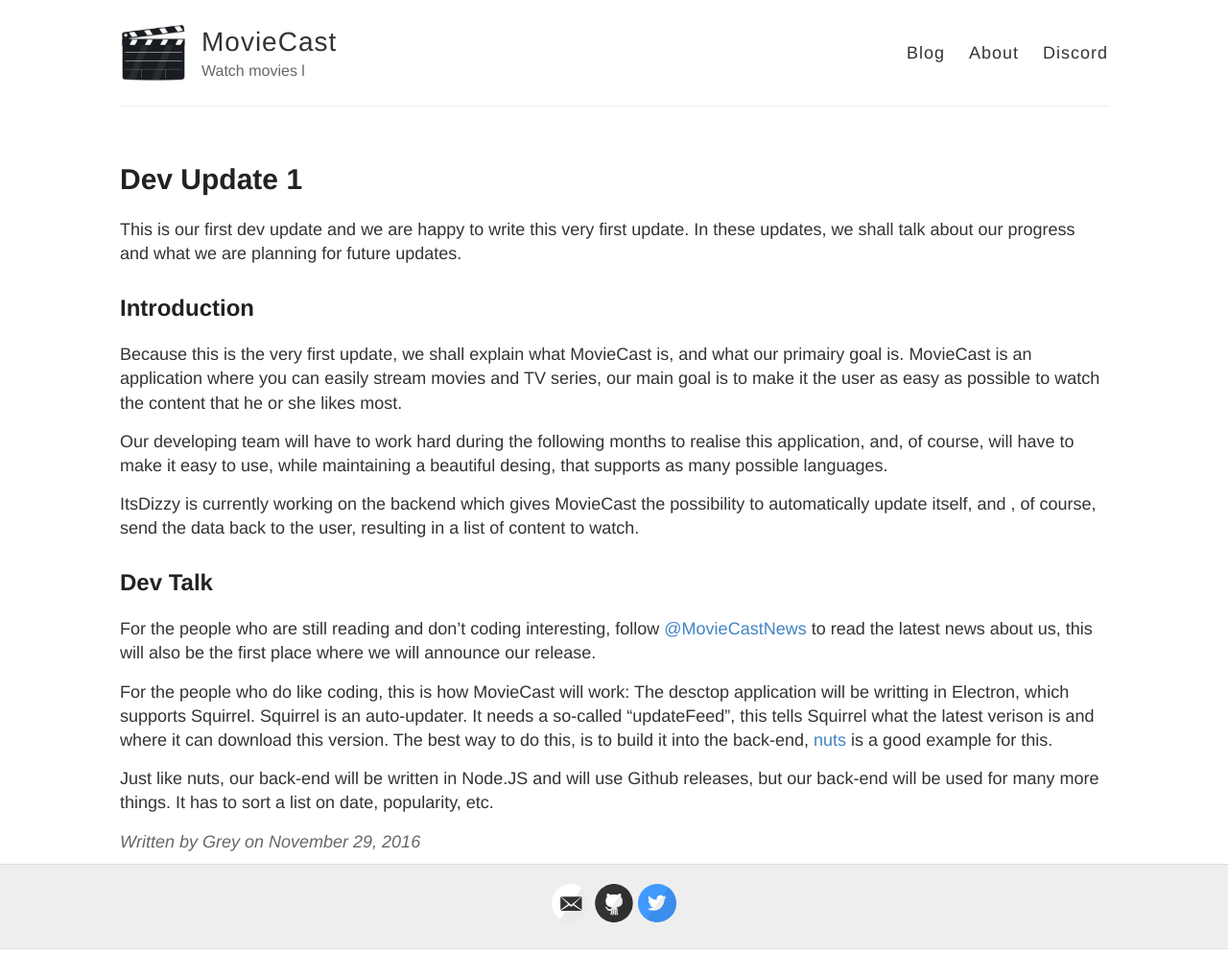
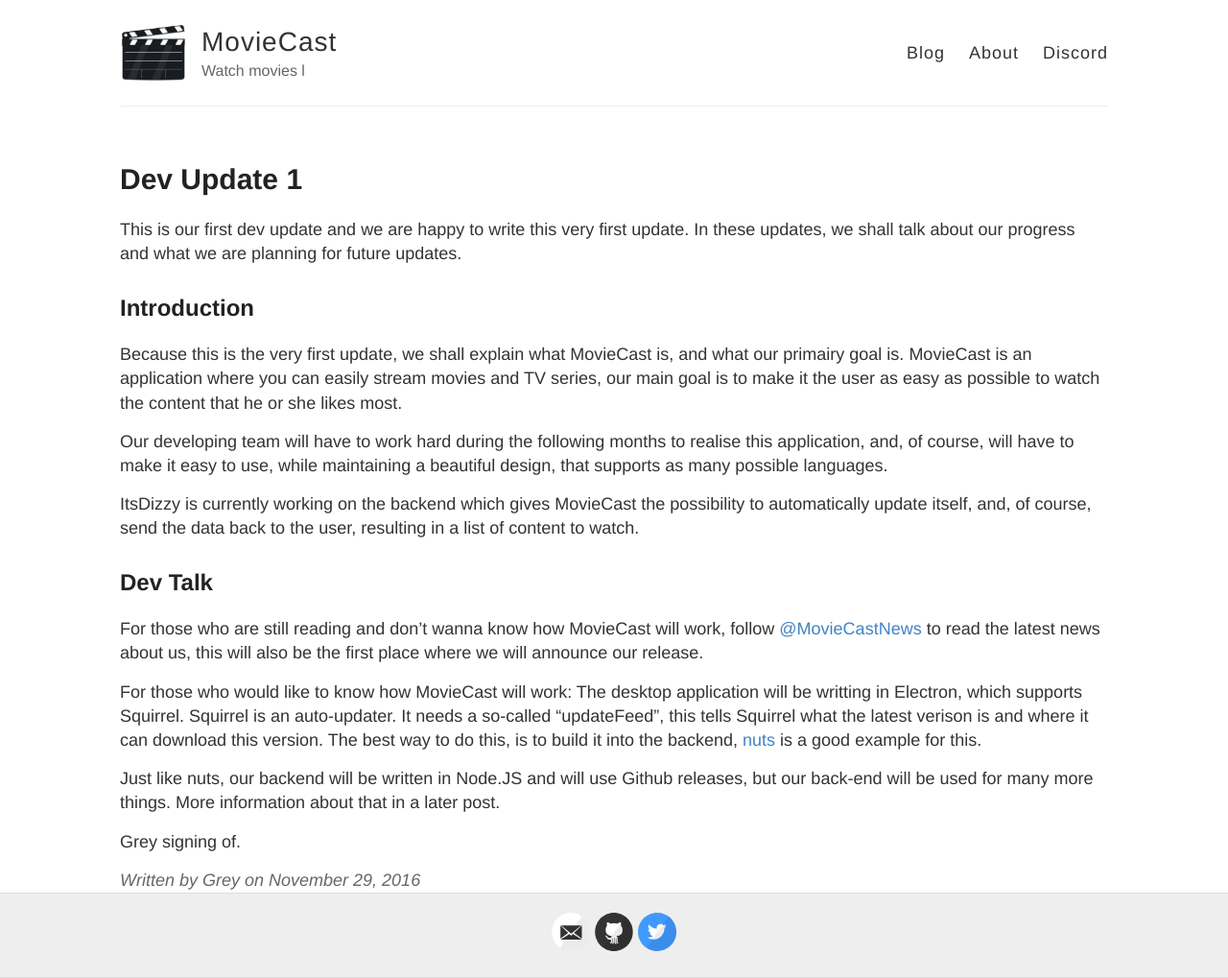
Before and after one commit to MovieCast/website, a Jekyll site: the page built from _posts/2016-11-29-dev-update.md, in a window 1280 px wide. Shown: the whole page at 96% size. Built offline with Jekyll 4.4.1, drawn with Linux system fonts in a browser that asks for light colours; before the commit the page ends 989 px from its top, so only the background shows below that.

Commit message:
Yet some more typos, shame on you Grey :P

```diff
--- a/_posts/2016-11-29-dev-update.md
+++ b/_posts/2016-11-29-dev-update.md
@@ -15,23 +16,25 @@
 our main goal is to make it the user as easy as possible to watch the content that he or she likes most.
 
 Our developing team will have to work hard during the following months to realise this application,
-and, of course, will have to make it easy to use, while maintaining a beautiful desing, that supports as many possible languages.
+and, of course, will have to make it easy to use, while maintaining a beautiful design, that supports as many possible languages.
 
 ItsDizzy is currently working on the backend which gives MovieCast the possibility to automatically update itself,
-and , of course, send the data back to the user, resulting in a list of content to watch.
+and, of course, send the data back to the user, resulting in a list of content to watch.
 
 ## Dev Talk
 
-For the people who are still reading and don't coding interesting, follow [@MovieCastNews][twitter-link] to read the latest news about us,
+For those who are still reading and don't wanna know how MovieCast will work, follow [@MovieCastNews][twitter-link] to read the latest news about us,
 this will also be the first place where we will announce our release.
 
-For the people who do like coding, this is how MovieCast will work:
-The desctop application will be writting in Electron, which supports Squirrel. Squirrel is an auto-updater.
+For those who would like to know how MovieCast will work:
+The desktop application will be writting in Electron, which supports Squirrel. Squirrel is an auto-updater.
 It needs a so-called "updateFeed", this tells Squirrel what the latest verison is and where it can download this version.
-The best way to do this, is to build it into the back-end, [nuts][nuts-link] is a good example for this.
+The best way to do this, is to build it into the backend, [nuts][nuts-link] is a good example for this.
 
-Just like nuts, our back-end will be written in Node.JS and will use Github releases, but our back-end will be used for many more things.
-It has to sort a list on date, popularity, etc.
+Just like nuts, our backend will be written in Node.JS and will use Github releases, but our back-end will be used for many more things.
+More information about that in a later post.
+
+Grey signing of.
 
 
 [twitter-link]: https://twitter.com/MovieCastNews
```
Also changed, not shown: other parts of _posts/2016-11-29-dev-update.md (+1 -0 lines).
